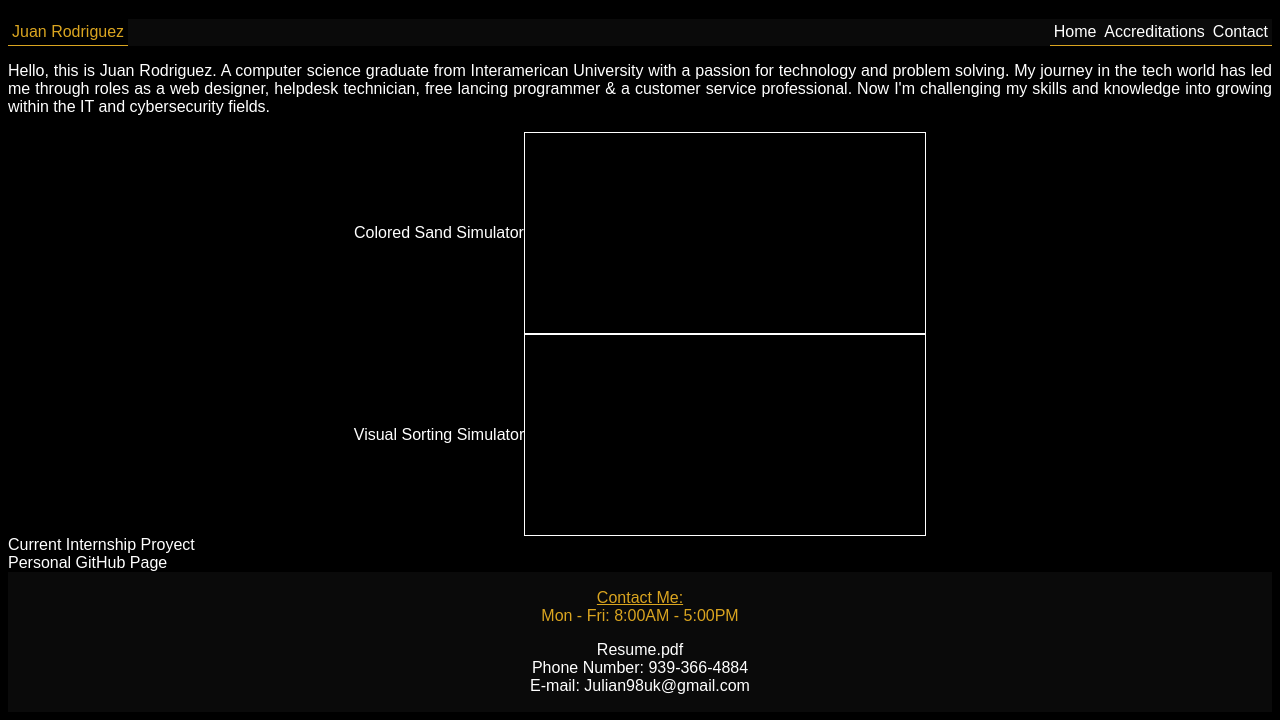
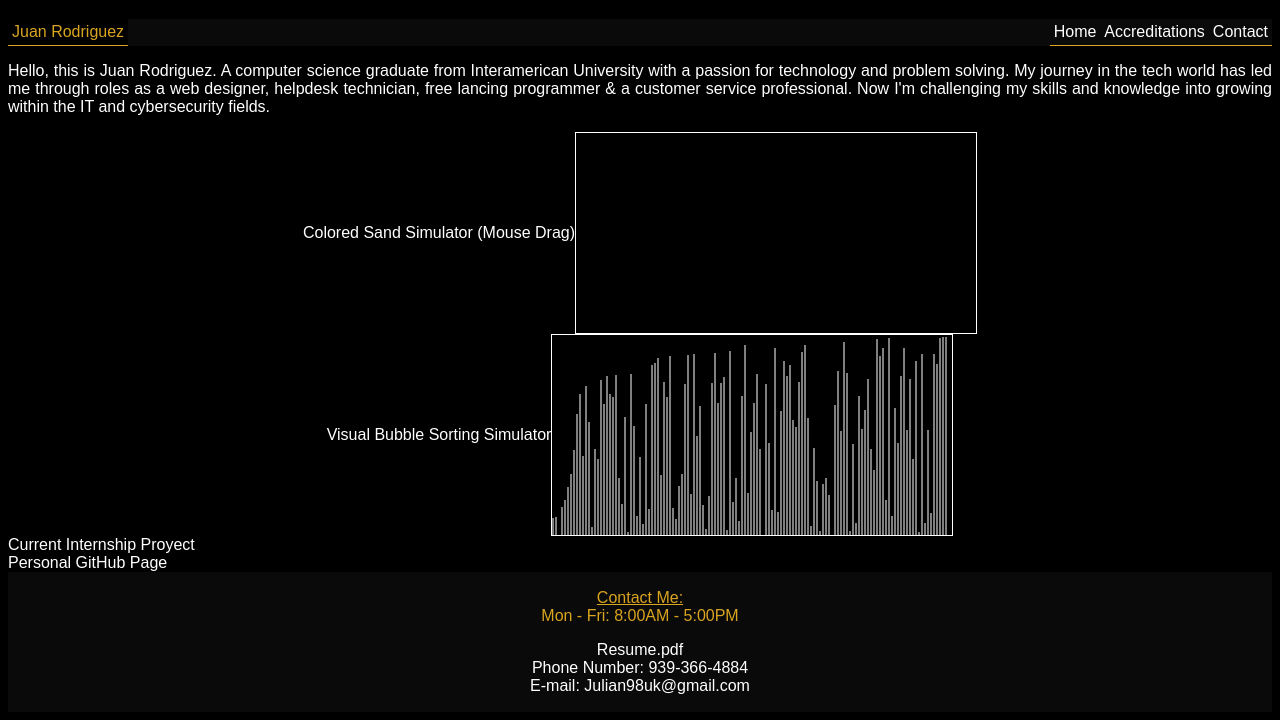
Before and after one commit to Akxifi/personalWebsite, a plain HTML site: page index.html in a window 1280 px wide. Shown: the part 99-819 px from the top of the page. Drawn offline with Linux system fonts and the light colour scheme.

Commit message:
finished logic for the sorting canvas

```diff
--- a/index.html
+++ b/index.html
@@ -34,14 +34,14 @@
 
         <div class="canvas-container">
 
-            <p>Colored Sand Simulator </p>
+            <p>Colored Sand Simulator (Mouse Drag) </p>
             <canvas id="myCanvas" width="400" height="200" style="border: 1px solid white;"></canvas>
 
         </div>
 
         <div class="canvas-container">
 
-            <p>Visual Sorting Simulator</p>
+            <p>Visual Bubble Sorting Simulator</p>
             <canvas id="sortCanvas" width="400" height="200" style="border: 1px solid white;"></canvas>
 
         </div>
--- a/visualSorting.js
+++ b/visualSorting.js
@@ -1,11 +1,85 @@
 const sortCanvas = document.getElementById('sortCanvas');
-const sortCtx = canvas.getContext('2d');
+const sortCtx = sortCanvas.getContext('2d');
 
-const sortWidth = canvas.width;
-const sortHeight = canvas.height;
+const sortWidth = sortCanvas.width;
+const sortHeight = sortCanvas.height;
+const lineLengths = [];
+
+for (var i = 0; i<132; i++){
+    lineLengths.push(getRandomInt(sortCanvas.height));
+}
+
+let startX = 1;
+const startY = sortCanvas.height + 1;
+const lineSpacing = 1;
+
+lineLengths.forEach((length) =>{
+    sortCtx.beginPath();
+    sortCtx.moveTo(startX, startY);
+    sortCtx.lineTo(startX, startY - length);
+    sortCtx.strokeStyle = 'white';
+    sortCtx.lineWidth = 0;
+    sortCtx.stroke();
+
+    startX += lineSpacing;
+});
+
+function bubbleSort() {
+    let n = lineLengths.length;
+    let swapped;
+    let delay = 10; // Adjust the delay (in milliseconds) for visualization speed
+
+    function drawLines() {
+        // Clear the canvas before redrawing
+        sortCtx.clearRect(0, 0, sortCanvas.width, sortCanvas.height);
+
+        let startX = 1;
+        const startY = sortCanvas.height + 1;
+        const lineSpacing = 3;
+
+        // Redraw the lines based on current lineLengths
+        lineLengths.forEach((length) => {
+            sortCtx.beginPath();
+            sortCtx.moveTo(startX, startY);
+            sortCtx.lineTo(startX, startY - length);
+            sortCtx.strokeStyle = 'white';
+            sortCtx.lineWidth = 0;
+            sortCtx.stroke();
+
+            startX += lineSpacing;
+        });
+    }
+
+    function sortStep(i, end) {
+        if (i < end - 1) {
+            if (lineLengths[i] > lineLengths[i + 1]) {
+                // Swap elements
+                const temp = lineLengths[i];
+                lineLengths[i] = lineLengths[i + 1];
+                lineLengths[i + 1] = temp;
+                swapped = true;
+            }
+
+            // Redraw the canvas after each step
+            drawLines();
+
+            // Schedule the next step
+            setTimeout(() => sortStep(i + 1, end), delay);
+        } else if (swapped) {
+            // If any swaps were made, start a new pass
+            swapped = false;
+            setTimeout(() => sortStep(0, end - 1), delay);
+        }
+    }
+
+    // Start the first sorting step
+    sortStep(0, n);
+}
+
+
 
 function getRandomInt(max) {
     return Math.floor(Math.random() * max);
 }
 
-console.log(getRandomInt(5));
+bubbleSort();
```
